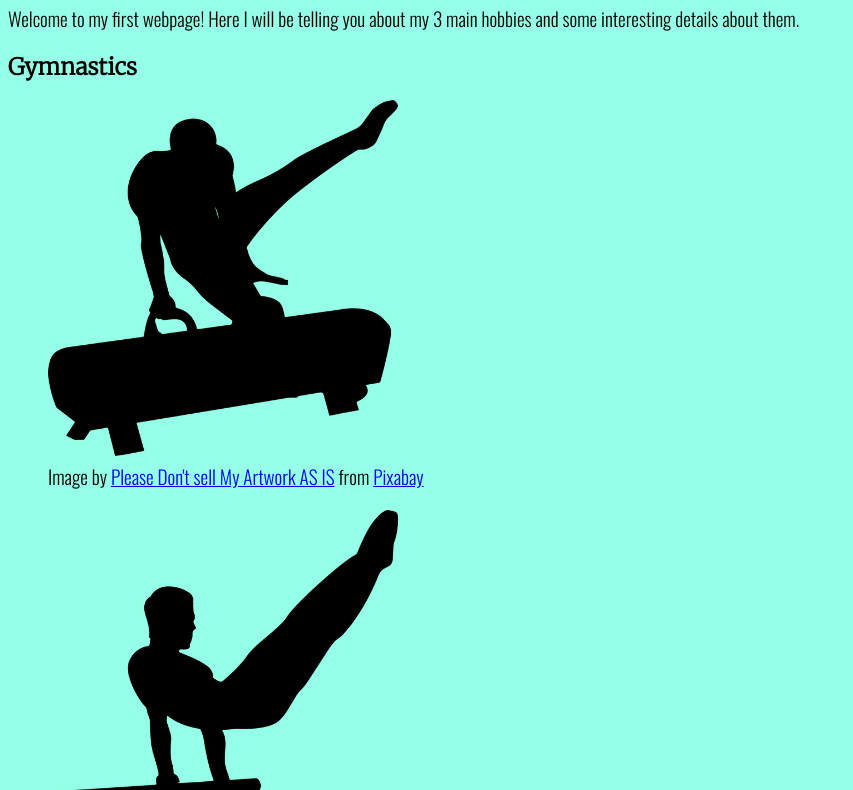
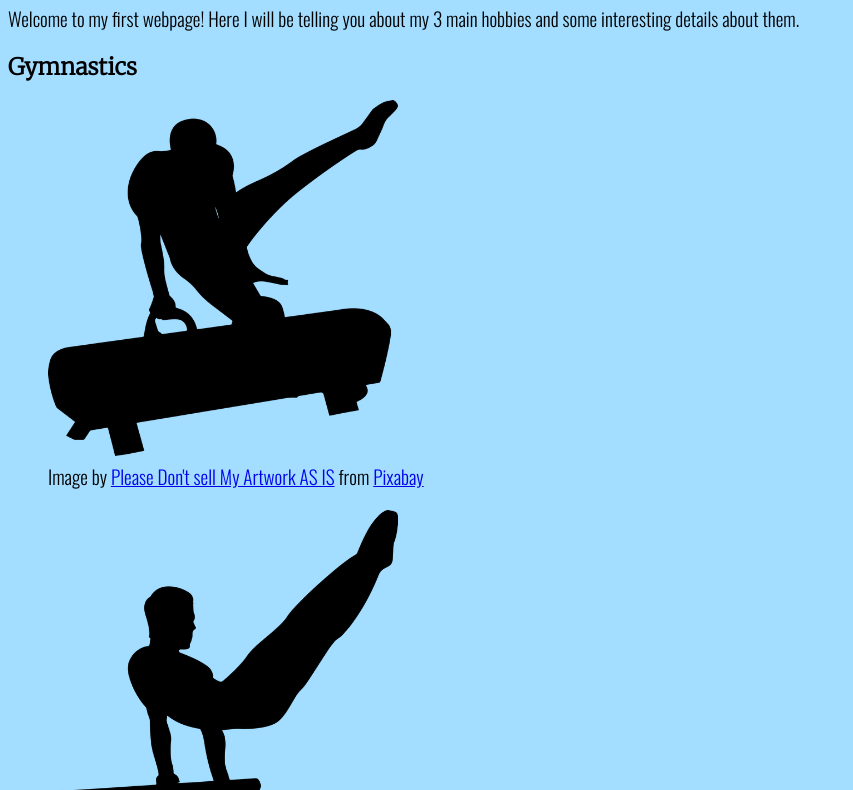
Before and after one commit to aberd415/Single-Page-Project, a plain HTML site: page index.html in a window 1280 px wide. Shown: the part 60-850 px from the top of the page, without its empty margins (0-853 px from the left). Drawn offline with nearby package versions, Linux system fonts and the light colour scheme.

Commit message:
adding colors

```diff
--- a/index.html
+++ b/index.html
@@ -15,7 +15,7 @@
         body {
             font-family: 'Oswald', sans-serif;
             font-size: 120%;
-            background-color: rgb(149, 255, 232);
+            background-color: rgb(163, 221, 255);
         }
         h1, h2, h3, h4 {
             font-family: 'Merriweather', serif;
```
